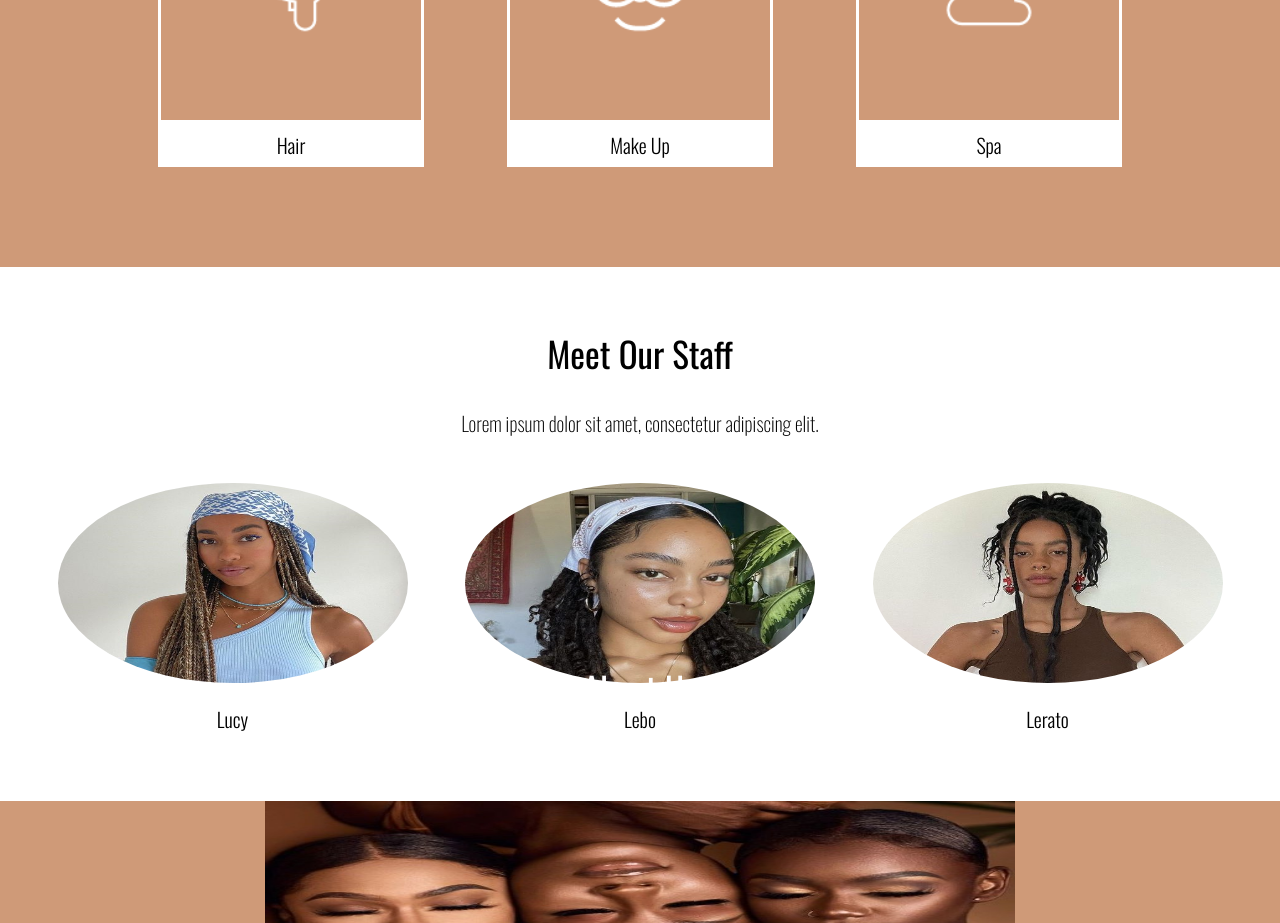
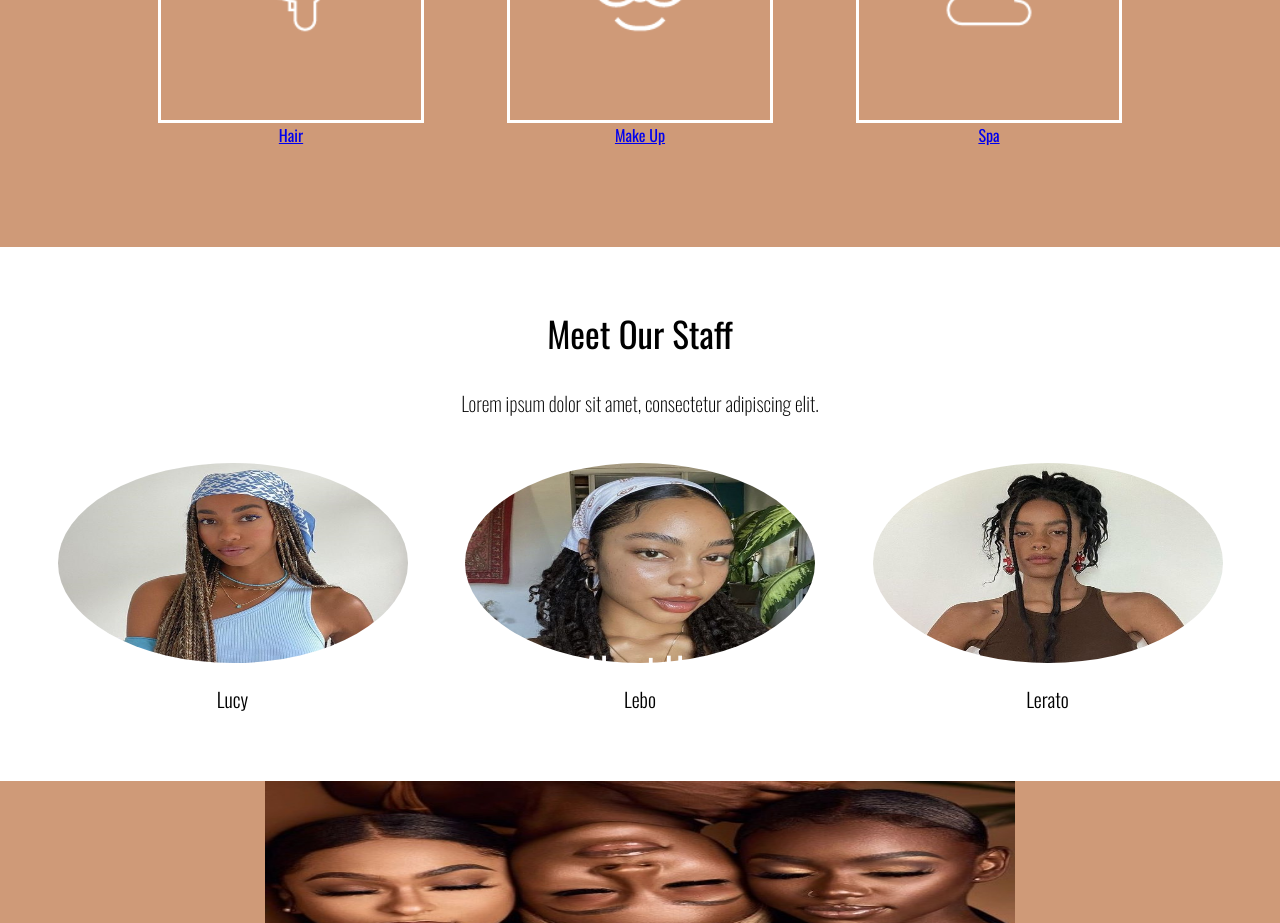
Before and after one commit to keMoleseng/salon-app, a Next.js app: page / in a window 1280 px wide. Shown: the part 1420-2343 px from the top of the page. Built offline with nearby package versions, Linux system fonts and the light colour scheme; a web font is replaced by a local one.

Commit message:
Adding 'Link' component and connecting home page to booking page

```diff
--- a/components/Treatment.js
+++ b/components/Treatment.js
@@ -1,5 +1,6 @@
 import styles from '../styles/treatment.module.css'
 import Image from 'next/image';
+import Link from 'next/link';
 
 const TREATMENTS = {
     'Hair': '/hair_dryer (2).png',
@@ -18,7 +19,7 @@ const logosImg = Object.keys(TREATMENTS).map((treatment, i) => {
                         key={i}
                     />
                 </span>
-                <button className={styles.treatment_btn}>{treatment}</button>
+                <Link href="/booking" className={styles.treatment_btn}><a>{treatment}</a></Link>
             </div>
 })
 
```
